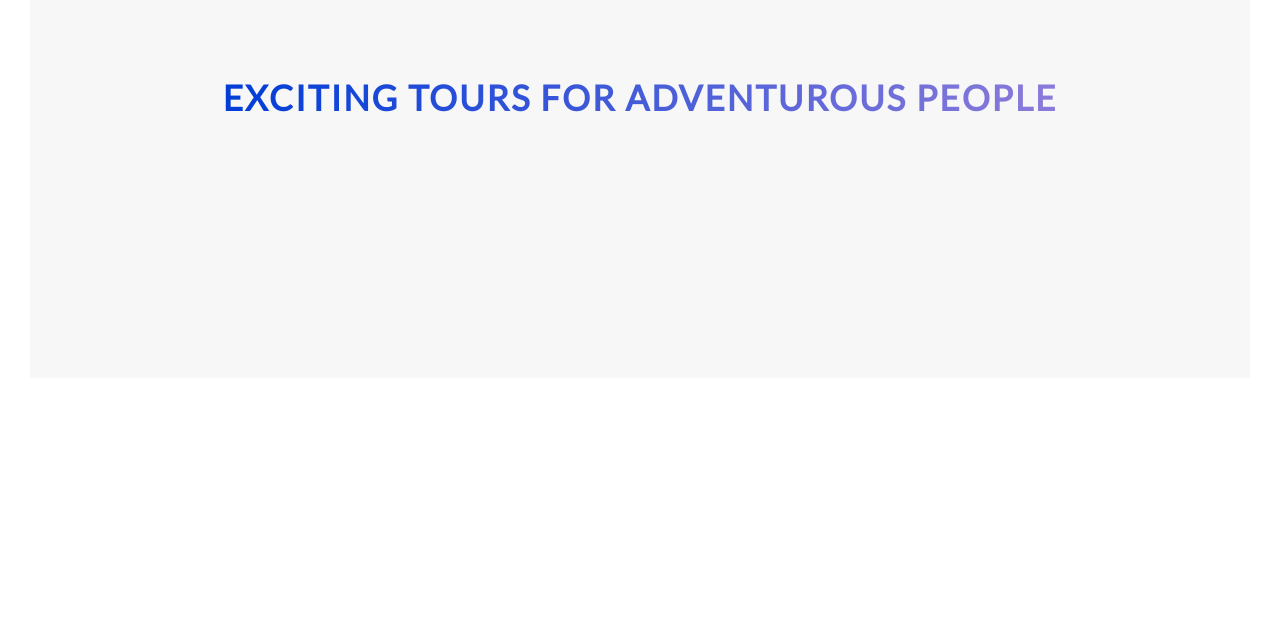
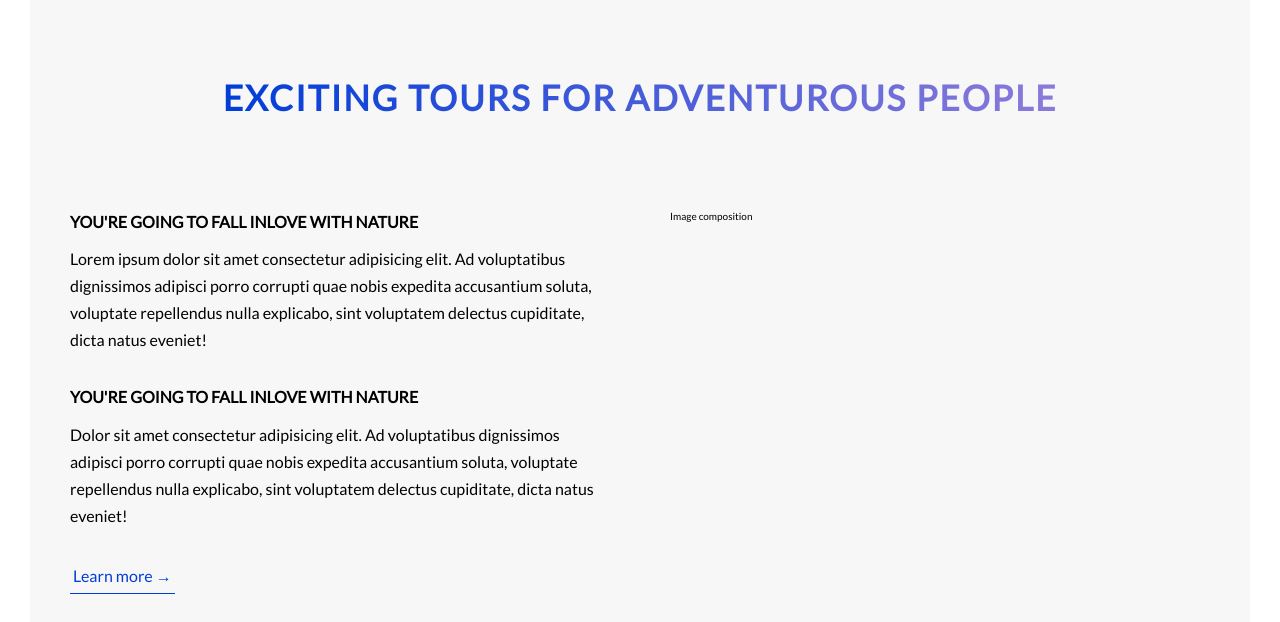
Before and after one commit to graygabrielle/advanced-css-site, a website: page index.html in a window 1280 px wide. Shown: the part 772-1394 px from the top of the page. Before the commit the page ends 1180 px from the top, so only its background shows below. Drawn offline with Linux system fonts and the light colour scheme.

Commit message:
continued building and styling about section

```diff
--- a/index.html
+++ b/index.html
@@ -23,10 +23,38 @@
 
     <main>
       <section class="section-about">
-        <div class="u-center-text">
+        <div class="u-center-text u-margin-bottom-lg">
           <h2 class="heading-primary">
             Exciting tours for adventurous people
           </h2>
+        </div>
+
+        <div class="row">
+          <div class="col-1-of-2">
+            <h3 class="heading-secondary u-margin-bottom-sm">
+              You're going to fall inlove with nature
+            </h3>
+            <p class="paragraph">
+              Lorem ipsum dolor sit amet consectetur adipisicing elit. Ad
+              voluptatibus dignissimos adipisci porro corrupti quae nobis
+              expedita accusantium soluta, voluptate repellendus nulla
+              explicabo, sint voluptatem delectus cupiditate, dicta natus
+              eveniet!
+            </p>
+            <h3 class="heading-secondary u-margin-bottom-sm">
+              You're going to fall inlove with nature
+            </h3>
+            <p class="paragraph">
+              Dolor sit amet consectetur adipisicing elit. Ad voluptatibus
+              dignissimos adipisci porro corrupti quae nobis expedita
+              accusantium soluta, voluptate repellendus nulla explicabo, sint
+              voluptatem delectus cupiditate, dicta natus eveniet!
+            </p>
+            <a href="#" class="btn-text">Learn more &rarr;</a>
+          </div>
+          <div class="col-1-of-2">
+            Image composition
+          </div>
         </div>
       </section>
     </main>
--- a/sass/abstracts/_variables.scss
+++ b/sass/abstracts/_variables.scss
@@ -5,6 +5,9 @@ $color-light: #fff;
 $color-grey-light-1: #f7f7f7;
 $color-shadow: #000;
 
+//FONT
+$default-font: 1.6rem;
+
 //GRID
 $grid-width: 114rem;
 $gutter-vertical: 8rem;
--- a/sass/base/_typography.scss
+++ b/sass/base/_typography.scss
@@ -44,3 +44,17 @@ body {
     text-shadow: 0.5rem 1rem 2rem rgba($color-shadow, 0.3);
   }
 }
+
+.heading-secondary {
+  font-size: $default-font;
+  font-weight: 700;
+  text-transform: uppercase;
+}
+
+.paragraph {
+  font-size: $default-font;
+
+  &:not(:last-child) {
+    margin-bottom: 3rem;
+  }
+}
--- a/sass/base/_utilities.scss
+++ b/sass/base/_utilities.scss
@@ -1,3 +1,15 @@
 .u-center-text {
   text-align: center;
 }
+
+.u-margin-bottom-lg {
+  margin-bottom: 8rem;
+}
+
+.u-margin-bottom-med {
+  margin-bottom: 4rem;
+}
+
+.u-margin-bottom-sm {
+  margin-bottom: 1rem;
+}
--- a/sass/components/_button.scss
+++ b/sass/components/_button.scss
@@ -21,7 +21,7 @@
     border-radius: 10rem;
     color: $color-primary;
     font-weight: 500;
-    font-size: 1.6rem;
+    font-size: $default-font;
     letter-spacing: 0.2rem;
     position: relative;
   }
@@ -56,3 +56,28 @@
     animation-fill-mode: backwards;
   }
 }
+
+.btn-text {
+  &:link,
+  &:visited {
+    font-size: $default-font;
+    color: $color-primary;
+    display: inline-block;
+    text-decoration: none;
+    border-bottom: 1px solid $color-primary;
+    padding: 3px;
+    transition: all 0.2s;
+  }
+
+  &:hover {
+    background-color: $color-primary;
+    color: $color-light;
+    box-shadow: 0 1rem 2rem rgba($color-shadow, 0.2);
+    transform: translateY(-2px);
+  }
+
+  &:active {
+    box-shadow: 0 0.5rem 1rem rgba($color-shadow, 0.2);
+    transform: translateY(0);
+  }
+}
```
Also changed, not shown: assets/css/style.css.
